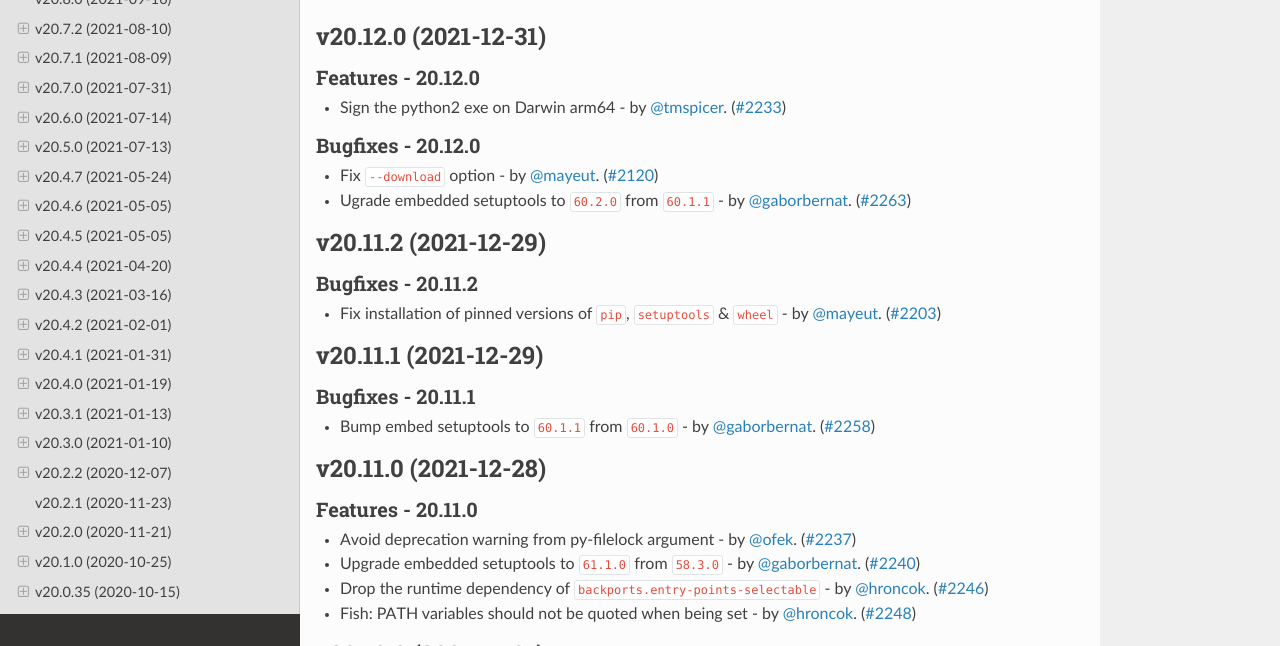
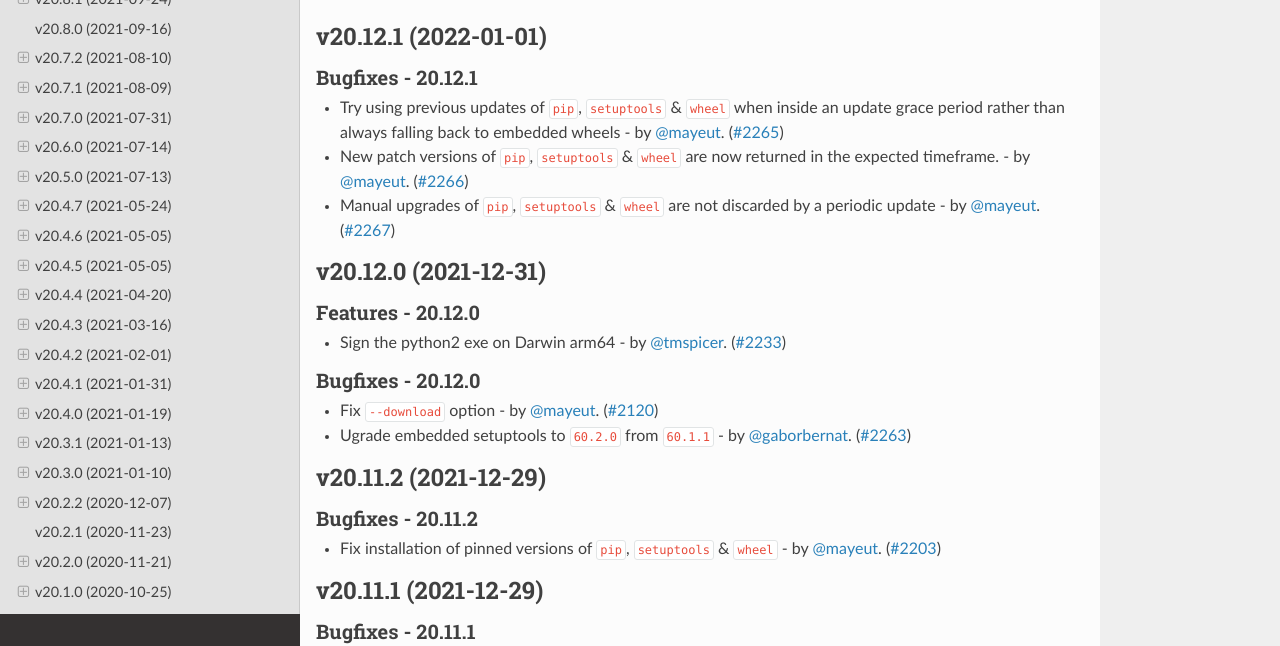
Before and after one commit to pypa/virtualenv, a Sphinx documentation site: the page built from docs/changelog.rst, in a window 1280 px wide and 900 px high, cut to the strip 254-900 px from the top of the window. Built offline with Sphinx 7.4.7 and the Read the Docs theme 2.0.0, drawn with Linux system fonts in a browser that asks for light colours; pages that are not in the unit, such as notebooks, are missing from menus; the version number could not be read and is left out; some of the changed text lies outside the part shown.

Commit message:
release 20.12.1

```diff
--- a/docs/changelog.rst
+++ b/docs/changelog.rst
@@ -4,6 +4,20 @@
 .. include:: _draft.rst
 
 .. towncrier release notes start
+
+v20.12.1 (2022-01-01)
+---------------------
+
+Bugfixes - 20.12.1
+~~~~~~~~~~~~~~~~~~
+- Try using previous updates of ``pip``, ``setuptools`` & ``wheel``
+  when inside an update grace period rather than always falling back
+  to embedded wheels - by :user:`mayeut`. (`#2265 <https://github.com/pypa/virtualenv/issues/2265>`_)
+- New patch versions of ``pip``, ``setuptools`` & ``wheel`` are now
+  returned in the expected timeframe. - by :user:`mayeut`. (`#2266 <https://github.com/pypa/virtualenv/issues/2266>`_)
+- Manual upgrades of ``pip``, ``setuptools`` & ``wheel`` are
+  not discarded by a periodic update - by :user:`mayeut`. (`#2267 <https://github.com/pypa/virtualenv/issues/2267>`_)
+
 
 v20.12.0 (2021-12-31)
 ---------------------
--- a/docs/changelog/2265.bugfix.rst
+++ /dev/null
@@ -1,3 +0,0 @@
-Try using previous updates of ``pip``, ``setuptools`` & ``wheel``
-when inside an update grace period rather than always falling back
-to embedded wheels - by :user:`mayeut`.
--- a/docs/changelog/2266.bugfix.rst
+++ /dev/null
@@ -1,2 +0,0 @@
-New patch versions of ``pip``, ``setuptools`` & ``wheel`` are now
-returned in the expected timeframe. - by :user:`mayeut`.
--- a/docs/changelog/2267.bugfix.rst
+++ /dev/null
@@ -1,2 +0,0 @@
-Manual upgrades of ``pip``, ``setuptools`` & ``wheel`` are
-not discarded by a periodic update - by :user:`mayeut`.
```
